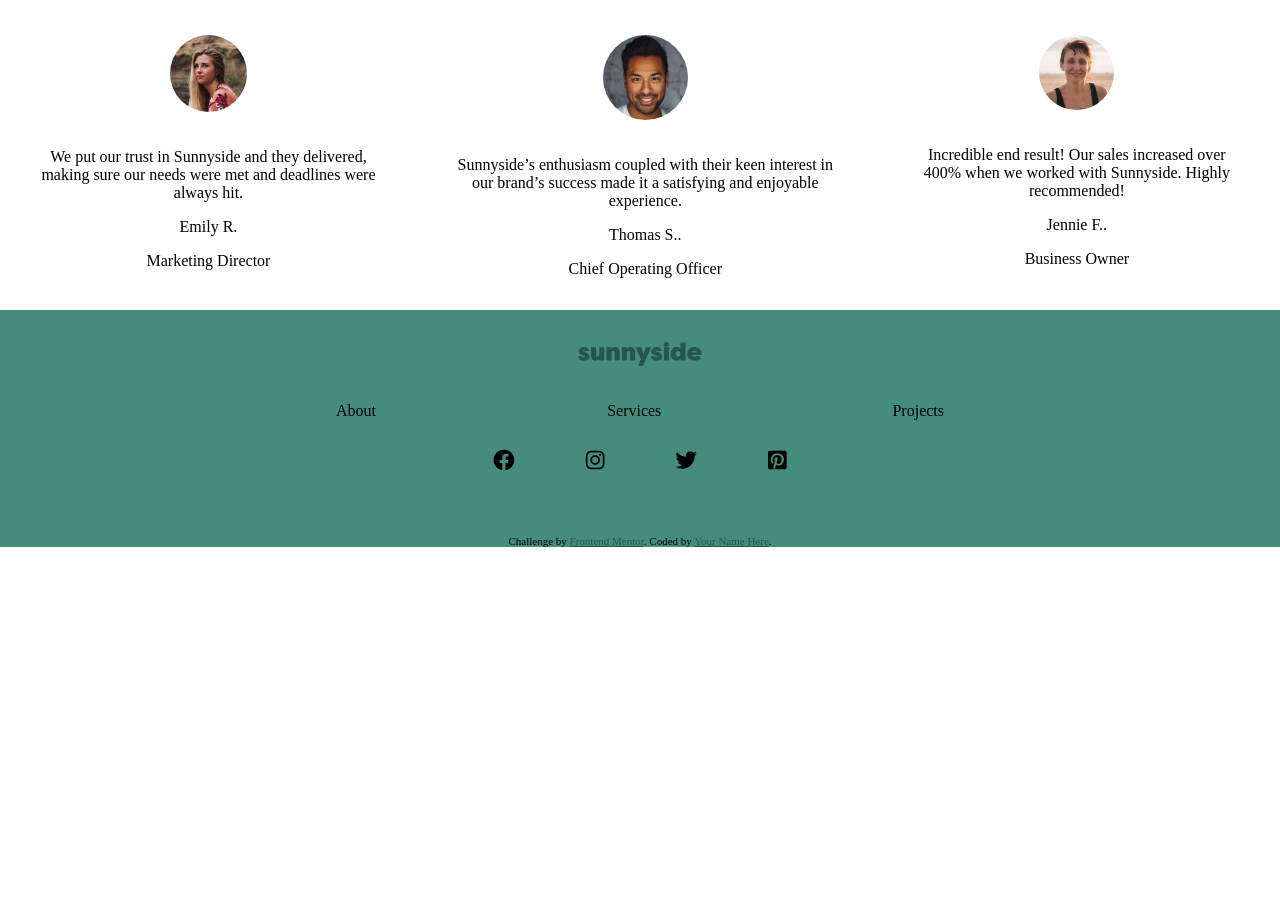
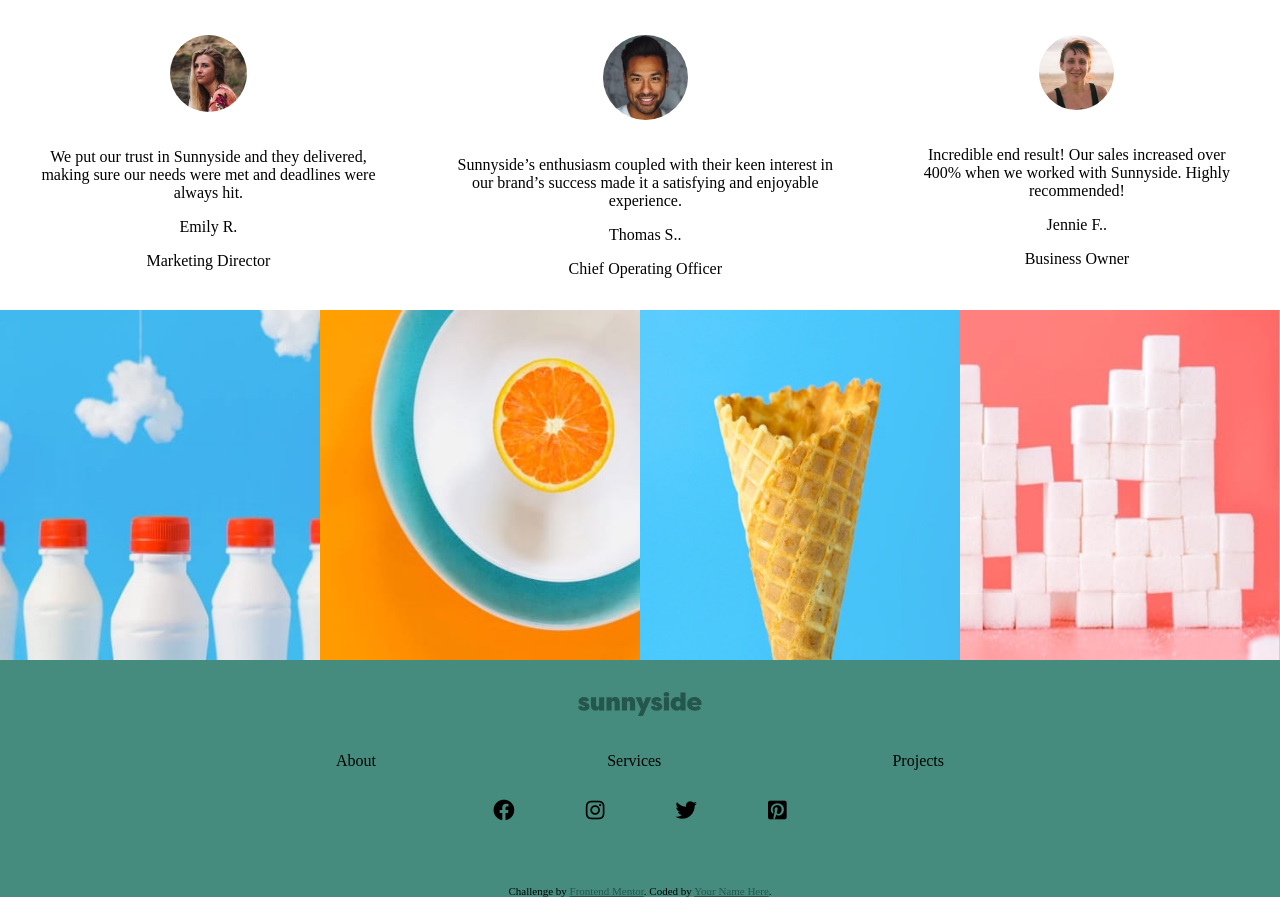
Before and after one commit to Aditya-Mane007/sunnyside-agency-landing-page-main, a plain HTML site: page index.html in a window 1280 px wide. Shown: the part 2155-3052 px from the top of the page. Before the commit the page ends 2702 px from the top, so only its background shows below. Drawn offline with Linux system fonts and the light colour scheme.

Commit message:
second commit

```diff
--- /dev/null
+++ b/cssComponents/_imageMo.scss
@@ -0,0 +1,39 @@
+.image-section {
+	display: grid;
+	grid-template-columns: repeat(2, 1fr);
+	grid-template-rows: repeat(2, 1fr);
+	grid-column-gap: 0px;
+	grid-row-gap: 0px;
+	width: 100%;
+	height: 500px;
+	// background-color: aqua;
+
+	.milk-bottes {
+		grid-area: 1 / 1 / 2 / 2;
+		background-image: url('/images/mobile/image-gallery-milkbottles.jpg');
+		background-repeat: no-repeat;
+		background-position: center;
+		background-size: 100% 100%;
+	}
+	.orange {
+		grid-area: 1 / 2 / 2 / 3;
+		background-image: url('/images/mobile/image-gallery-orange.jpg');
+		background-repeat: no-repeat;
+		background-position: center;
+		background-size: 100% 100%;
+	}
+	.cone {
+		grid-area: 2 / 1 / 3 / 2;
+		background-image: url('/images/mobile/image-gallery-cone.jpg');
+		background-repeat: no-repeat;
+		background-position: center;
+		background-size: 100% 100%;
+	}
+	.sugarcubes {
+		grid-area: 2 / 2 / 3 / 3;
+		background-image: url('/images/mobile/image-gallery-sugar-cubes.jpg');
+		background-repeat: no-repeat;
+		background-position: center;
+		background-size: 100% 100%;
+	}
+}
--- /dev/null
+++ b/cssComponents/_imagePC.scss
@@ -0,0 +1,40 @@
+.image-section {
+	display: grid;
+	// grid-template-columns: repeat(2, 1fr);
+	// grid-template-rows: repeat(2, 1fr);
+	grid-template-columns: repeat(4, 1fr);
+	grid-column-gap: 0px;
+	grid-row-gap: 0px;
+	width: 100%;
+	height: 350px;
+	// background-color: aqua;
+
+	.milk-bottes {
+		grid-area: 1 / 1 / 2 / 2;
+		background-image: url('/images/mobile/image-gallery-milkbottles.jpg');
+		background-repeat: no-repeat;
+		background-position: center;
+		background-size: 100% 100%;
+	}
+	.orange {
+		// grid-area: 1 / 2 / 2 / 3;
+		background-image: url('/images/mobile/image-gallery-orange.jpg');
+		background-repeat: no-repeat;
+		background-position: center;
+		background-size: 100% 100%;
+	}
+	.cone {
+		// grid-area: 2 / 1 / 3 / 2;
+		background-image: url('/images/mobile/image-gallery-cone.jpg');
+		background-repeat: no-repeat;
+		background-position: center;
+		background-size: 100% 100%;
+	}
+	.sugarcubes {
+		// grid-area: 2 / 2 / 3 / 3;
+		background-image: url('/images/mobile/image-gallery-sugar-cubes.jpg');
+		background-repeat: no-repeat;
+		background-position: center;
+		background-size: 100% 100%;
+	}
+}
--- a/cssComponents/_section3MO.scss
+++ b/cssComponents/_section3MO.scss
@@ -1,25 +1,25 @@
 @import './Colors';
-.reviews-section{
+.reviews-section {
 	font-size: 1.5rem;
 	text-align: center;
-    .title-text{
+	.title-text {
 		margin: 2rem auto;
 	}
-    .reviews{
-        .review{
+	.reviews {
+		.review {
 			margin: 2rem auto;
 			font-size: 1rem;
-            img{
+			img {
 				width: 20%;
-                border-radius: 50px;
+				border-radius: 50%;
 				margin: 2rem auto;
 			}
-            .review-text{
+			.review-text {
 				width: 90%;
 				margin: auto;
 				margin-bottom: 1rem;
 			}
-            .name{
+			.name {
 				margin: 1rem;
 			}
 		}
--- a/index.html
+++ b/index.html
@@ -24,8 +24,7 @@
 				font-size: 1.2;
 			}
 			.attribution a {
-				color:hsl(167, 40%, 24%);
-
+				color: hsl(167, 40%, 24%);
 			}
 		</style>
 
@@ -52,7 +51,7 @@
 			</div>
 			<div class="title-text">We are creatives</div>
 		</section>
-		<section class="section2">
+		 <section class="section2">
 			<div class="transform-section">
 				<div class="transform-img"></div>
 				<div class="transform-info">
@@ -143,6 +142,12 @@
 				</div>
 			</div>
 		</section>
+		<section class="image-section">
+			<div class="milk-bottes"></div>
+			<div class="orange"></div>
+			<div class="cone"></div>
+			<div class="sugarcubes"></div>
+		</section>
 		<section class="footer-section">
 			<div class="logo"><img src="./images/logo1.svg" alt="" /></div>
 			<div class="footer-nav">
--- a/style.scss
+++ b/style.scss
@@ -8,6 +8,7 @@
 	@import './cssComponents/section2PC';
 	@import './cssComponents/_section3PC.scss';
 	@import './cssComponents/section4PC';
+	@import './cssComponents/imagePC';
 }
 @media (max-width: 720px) {
 	// @import './cssComponents/section1MO';
@@ -15,4 +16,5 @@
 	@import './cssComponents/section2MO';
 	@import './cssComponents/section3MO';
 	@import './cssComponents/section4MO';
+	@import './cssComponents/imageMo';
 }
```
Also changed, not shown: style.css, 1 other file. Lines whose indentation alone changed are shown as unchanged.
